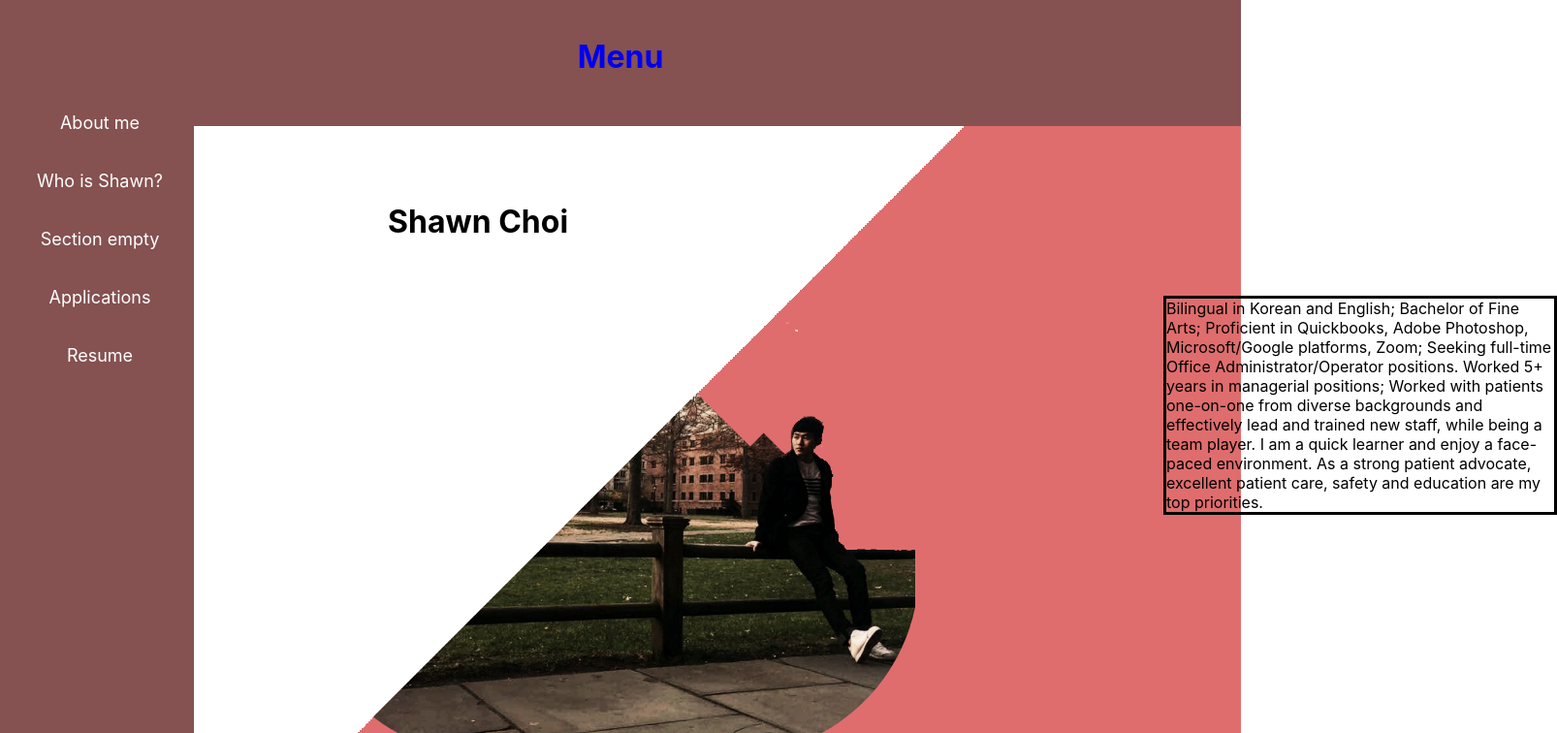
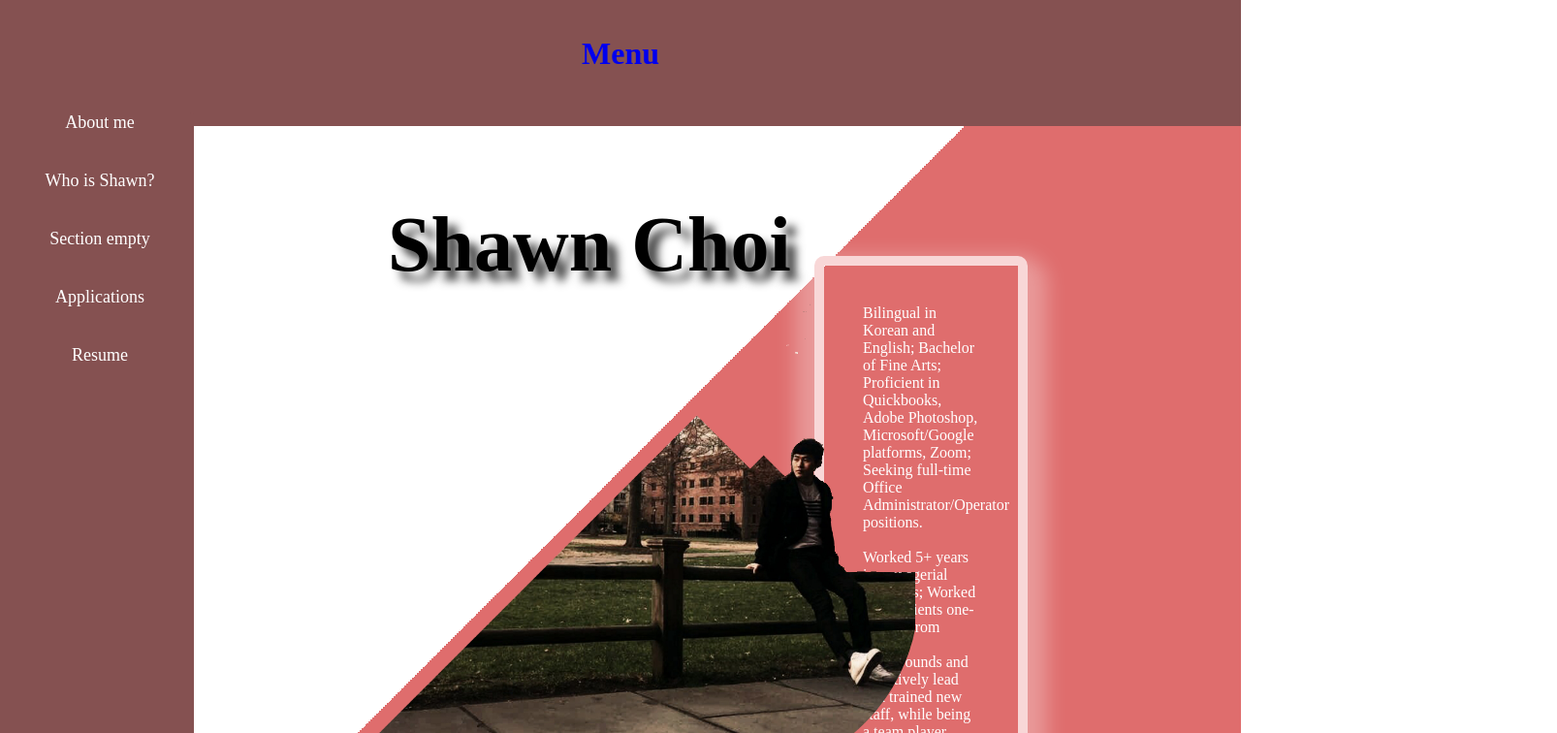
Before and after one commit to schoi0115/profile2023, a React (Create React App) app: page / in a window 1280 px wide. Shown: the top 756 px of the page at 97% size, 1606 px wide, since content can reach past the window. Built offline with nearby package versions, Linux system fonts and the light colour scheme; the HTML template or start-up script is replaced by a standard one.

Commit message:
css work

```diff
--- a/src/App.css
+++ b/src/App.css
@@ -1,9 +1,12 @@
-
+* {
+  font-family: Comfortaa;
+}
+@import url("https://fonts.googleapis.com/css2?family=Comfortaa:wght@300&display=swap");
 
 .Img {
   position: fixed;
   height:auto;
-  margin-top: -150px;
+  margin-top: -190px;
   margin-left: -90px;
   border-radius: 30%;
   max-width: 80%;
@@ -12,22 +15,46 @@
 
 .shawnbio{
 
-  max-width: 400px;
-  width: 50%;
-  margin-top: 40
-  0px;
-  margin-left: 800px;
-  border: solid;
+  max-width: 25%;
+  width: 80%;
+  margin-top: -10%;
+  margin-left: 50%;
+
+  border-radius: 10px;
+  box-sizing: border-box;
+  width: 100%;
+  border: solid #f8d7d7 10px;
+  padding: 40px;
+  box-shadow: 0 20px 20px 20px rgba(255, 255, 255, 0.3);
+  color:white;
 }
+
+
 .home{
   margin-top: 170px;
   margin-left: 400px;
+
+}
+.home h1{
+font-size: 80px;
+font-weight: bold;
+text-shadow:10px 10px 10px #3f3f3f;
+
 }
 
 .typearea{
   margin-left:250px;
   margin-top: 150px;
 }
+.typearea h1{
+  font-size: 40px;
+}
+
+.appgithub{
+  font-size: 28px;
+}
+
+
 
 
 .navber{
@@ -88,7 +115,6 @@
 }
 .nav-menu-items {
   width: 100%;
-
 }
 
 .navbar-toggle{
@@ -113,7 +139,6 @@ span{
   background-color: rgb(133, 81, 81);
   width: 100%;
   height: 130px;
-
   text-decoration: none;
   margin-top: 0px;
 
--- a/src/Home.js
+++ b/src/Home.js
@@ -6,15 +6,20 @@ import Propic from './shawn3.png'
 
 function Home() {
 
-
     return (
 
         <div className="home">
             <h1>Shawn Choi</h1>
-           <br />
            <img className="Img" src={Propic} />
            <p className="shawnbio">
-            Bilingual in Korean and English; Bachelor of Fine Arts; Proficient in Quickbooks, Adobe Photoshop, Microsoft/Google platforms, Zoom; Seeking full-time Office Administrator/Operator positions. Worked 5+ years in managerial positions; Worked with patients one-on-one from diverse backgrounds and effectively lead and trained new staff, while being a team player. I am a quick learner and enjoy a face-paced environment. As a strong patient advocate, excellent patient care, safety and education are my top priorities.
+            Bilingual in Korean and English; Bachelor of Fine Arts; Proficient in Quickbooks, Adobe Photoshop, Microsoft/Google platforms, Zoom; Seeking full-time Office Administrator/Operator positions.
+            <br />
+            <br />
+            Worked 5+ years in managerial positions; Worked with patients one-on-one from diverse backgrounds and effectively lead and trained new staff, while being a team player.
+            <br />
+            <br />
+
+            I am a quick learner and enjoy a face-paced environment. As a strong patient advocate, excellent patient care, safety and education are my top priorities.
             </p>
 
 
--- a/src/Page3.js
+++ b/src/Page3.js
@@ -9,9 +9,12 @@ function Page3() {
     return (
         <div className="typearea">
 
-            <h1>Shawn's applications from Githu</h1>
+            <h1>Applications</h1>
+            <a href= "https://github.com/schoi0115" className="appgithub">{"Shawn's Git Hub"} </a>
 
             <br />
+            <br />
+
 
 
                     <a href= "https://github.com/schoi0115/game_app">{"Game-app"} </a>
@@ -37,7 +40,6 @@ function Page3() {
                 <br />
 
 
-                    <a href= "https://github.com/schoi0115">{"Shawn's Git Hub"} </a>
 
 
         </div>
--- a/src/Page4.js
+++ b/src/Page4.js
@@ -13,16 +13,10 @@ function Page4() {
         <div className="typearea">
 
             <h1>Shawn Choi</h1>
-
-            <a onClick={onResumeClick}> Resume </a>
-
+            <a onClick={onResumeClick}> Resume (Click to see the preview) </a>
             <br />
-
-
-
-
             <a href={pdf} download>Click to download my Resume</a>
-
+            <a> - Click to download</a>
 
         </div>
 
```
